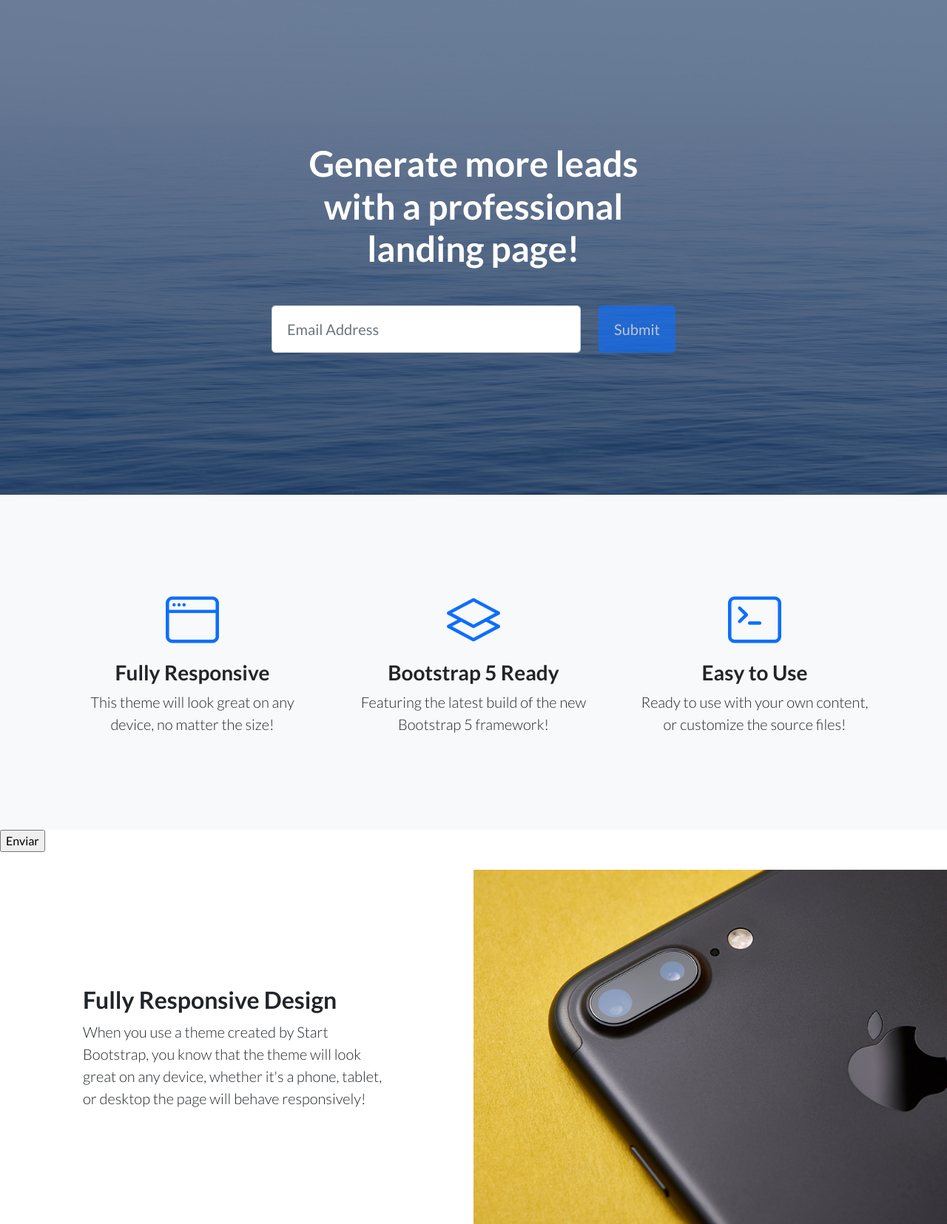
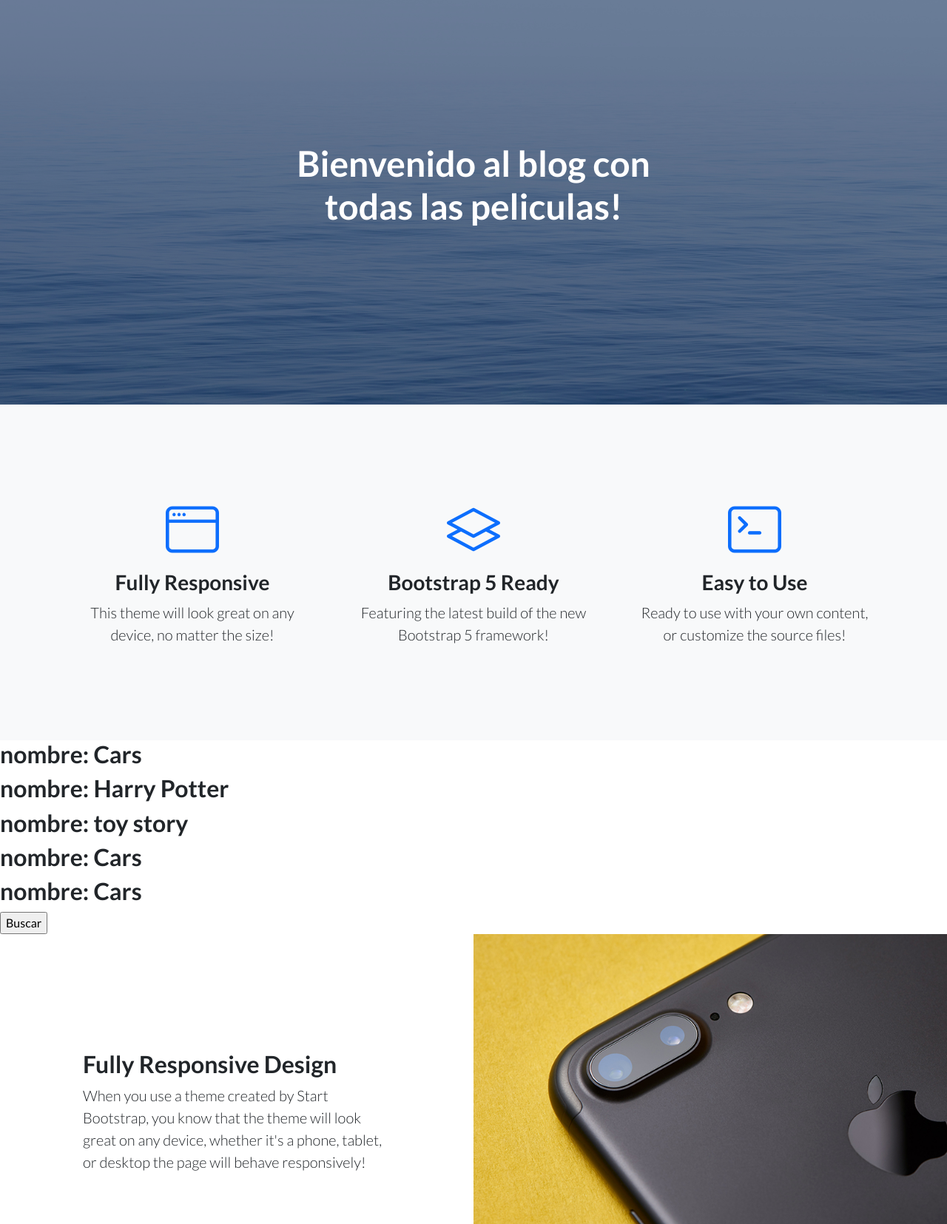
Before and after one commit to ignaciosantomil/ProyectoFinal, a Django app: page /AppProyecto/peliculas/ in a window 1280 px wide. Shown: the part 88-1743 px from the top of the page at 74% size. Run offline with Django 4.2, Linux system fonts and the light colour scheme; data comes from the database, SQL or seed files in the repository; both versions use the stored data as it was after the commit; some libraries are stand-ins or nearby versions.

Commit message:
Falta que se vean las peliculas en el index - Corregir el for loop

```diff
--- a/AppProyecto/urls.py
+++ b/AppProyecto/urls.py
@@ -7,4 +7,5 @@ urlpatterns = [
     path('pelicula_buscar/', pelicula_buscar, name='AppProyectoPeliculaBuscar'),
     path('pelicula_buscar_post/', pelicula_buscar_post, name='AppProyectoPeliculaBuscarPost'),
     path('pelicula_form/', pelicula_form, name='AppProyectoPeliculaForm'),
+    path('about/',about, name='AppProyectoAbout'),
 ]
--- a/AppProyecto/views.py
+++ b/AppProyecto/views.py
@@ -12,12 +12,12 @@ def inicio(request):
 
 
 def pelicula(request):
-    peliculas = Pelicula.objects.all()[:3]
+    peliculas = Pelicula.objects.all()
     contexto = {
         'peliculas': peliculas
     }
 
-    return render(request, 'AppProyecto/pelicula.html', contexto)
+    return render(request, 'AppProyecto/pelicula_buscar.html', contexto)
 
 @login_required
 def pelicula_form(request):
@@ -59,6 +59,11 @@ def pelicula_buscar_post(request):
     }
     return render(request, 'AppProyecto/pelicula_filtrado.html', contexto)
 
+@login_required
+def about(request):
+    return render(request, 'AppProyecto/about.html')
+
+
 
 
 """
--- a/UserProyecto/views.py
+++ b/UserProyecto/views.py
@@ -105,6 +105,7 @@ def editar_usuario(request):
     return render(request, 'UserProyecto/login.html', contexto)
 
 
+@login_required
 def upload_avatar(request):
     if request.method == 'POST':
         formulario = AvatarForm(request.POST, request.FILES)
--- a/templates/AppProyecto/pelicula_buscar.html
+++ b/templates/AppProyecto/pelicula_buscar.html
@@ -1,11 +1,18 @@
 {% extends 'index.html' %}
 
 {% block title %}
-     Busqueda Pelicula
+    Peliculas
 
 {% endblock %}
 
 {% block inicio %}
+    {% for pelicula in peliculas %}
+        <h2> nombre: {{ pelicula.nombre }} </h2>
+
+    {% endfor %}
+
+
+
     <form action="/AppProyecto/pelicula_buscar_post" method="GET">
         {% csrf_token %}
         {{ form.as_p }}
--- a/templates/Base/footer.html
+++ b/templates/Base/footer.html
@@ -3,7 +3,7 @@
                 <div class="row">
                     <div class="col-lg-6 h-100 text-center text-lg-start my-auto">
                         <ul class="list-inline mb-2">
-                            <li class="list-inline-item"><a href="#!">About</a></li>
+                            <li class="list-inline-item"><a href="{% url 'AppProyectoAbout' %}">About</a></li>
                             <li class="list-inline-item">⋅</li>
                             <li class="list-inline-item"><a href="#!">Contact</a></li>
                             <li class="list-inline-item">⋅</li>
--- a/templates/Base/header.html
+++ b/templates/Base/header.html
@@ -4,42 +4,7 @@
                     <div class="col-xl-6">
                         <div class="text-center text-white">
                             <!-- Page heading-->
-                            <h1 class="mb-5">Generate more leads with a professional landing page!</h1>
-                            <!-- Signup form-->
-                            <!-- * * * * * * * * * * * * * * *-->
-                            <!-- * * SB Forms Contact Form * *-->
-                            <!-- * * * * * * * * * * * * * * *-->
-                            <!-- This form is pre-integrated with SB Forms.-->
-                            <!-- To make this form functional, sign up at-->
-                            <!-- https://startbootstrap.com/solution/contact-forms-->
-                            <!-- to get an API token!-->
-                            <form class="form-subscribe" id="contactForm" data-sb-form-api-token="API_TOKEN">
-                                <!-- Email address input-->
-                                <div class="row">
-                                    <div class="col">
-                                        <input class="form-control form-control-lg" id="emailAddress" type="email" placeholder="Email Address" data-sb-validations="required,email" />
-                                        <div class="invalid-feedback text-white" data-sb-feedback="emailAddress:required">Email Address is required.</div>
-                                        <div class="invalid-feedback text-white" data-sb-feedback="emailAddress:email">Email Address Email is not valid.</div>
-                                    </div>
-                                    <div class="col-auto"><button class="btn btn-primary btn-lg disabled" id="submitButton" type="submit">Submit</button></div>
-                                </div>
-                                <!-- Submit success message-->
-                                <!---->
-                                <!-- This is what your users will see when the form-->
-                                <!-- has successfully submitted-->
-                                <div class="d-none" id="submitSuccessMessage">
-                                    <div class="text-center mb-3">
-                                        <div class="fw-bolder">Form submission successful!</div>
-                                        <p>To activate this form, sign up at</p>
-                                        <a class="text-white" href="https://startbootstrap.com/solution/contact-forms">https://startbootstrap.com/solution/contact-forms</a>
-                                    </div>
-                                </div>
-                                <!-- Submit error message-->
-                                <!---->
-                                <!-- This is what your users will see when there is-->
-                                <!-- an error submitting the form-->
-                                <div class="d-none" id="submitErrorMessage"><div class="text-center text-danger mb-3">Error sending message!</div></div>
-                            </form>
+                            <h1 class="mb-5">Bienvenido al blog con todas las peliculas!</h1>
                         </div>
                     </div>
                 </div>
--- a/templates/Base/navigation.html
+++ b/templates/Base/navigation.html
@@ -12,6 +12,7 @@
                 {% if  user.is_authenticated %}
                     <img height="40px" src= "{{ user.avatar.imagen.url }}" alt="">
                     <h5> Bienvenido {{ user.get_username }}</h5>
+                    <a class="btn btn-primary" href="{% url 'UserProyectoAvatar' %}">Avatar</a>
                     <a class="btn btn-primary" href="{% url 'UserProyectoLogout' %}">Cerrar Sesion</a>
                 {% else %}
                     <a class="btn btn-primary" href="{% url 'UserProyectoRegister' %}">Registrarse</a>
```
Also changed, not shown: templates/AppProyecto/about.html (added, +14 -0 lines), Readme.md, db.sqlite3.
